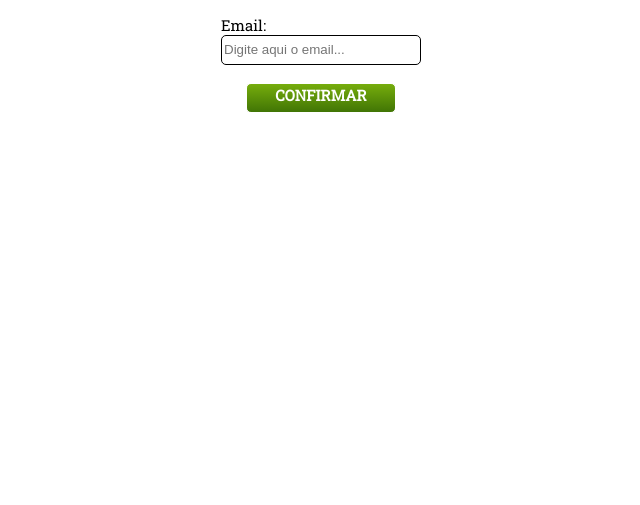
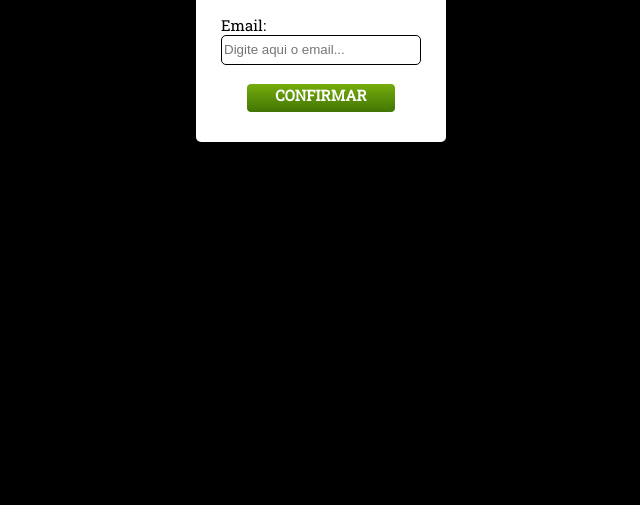
Before and after one commit to viniciusmendespinto/viniciusmendespinto.github.io, a plain HTML site: page index.html in a window 1280 px wide. Shown: the part 295-800 px from the top of the page, without its empty margins (319-959 px from the left). Drawn offline with nearby package versions, Linux system fonts and the light colour scheme.

Commit message:
fundo preto

```diff
--- a/estilo.css
+++ b/estilo.css
@@ -11,7 +11,7 @@ body{
     background-position: center;
     background-repeat: no-repeat;
     background-size: cover;
-    min-height: 100%;
+    background-color: black;
 
 }
 
```
